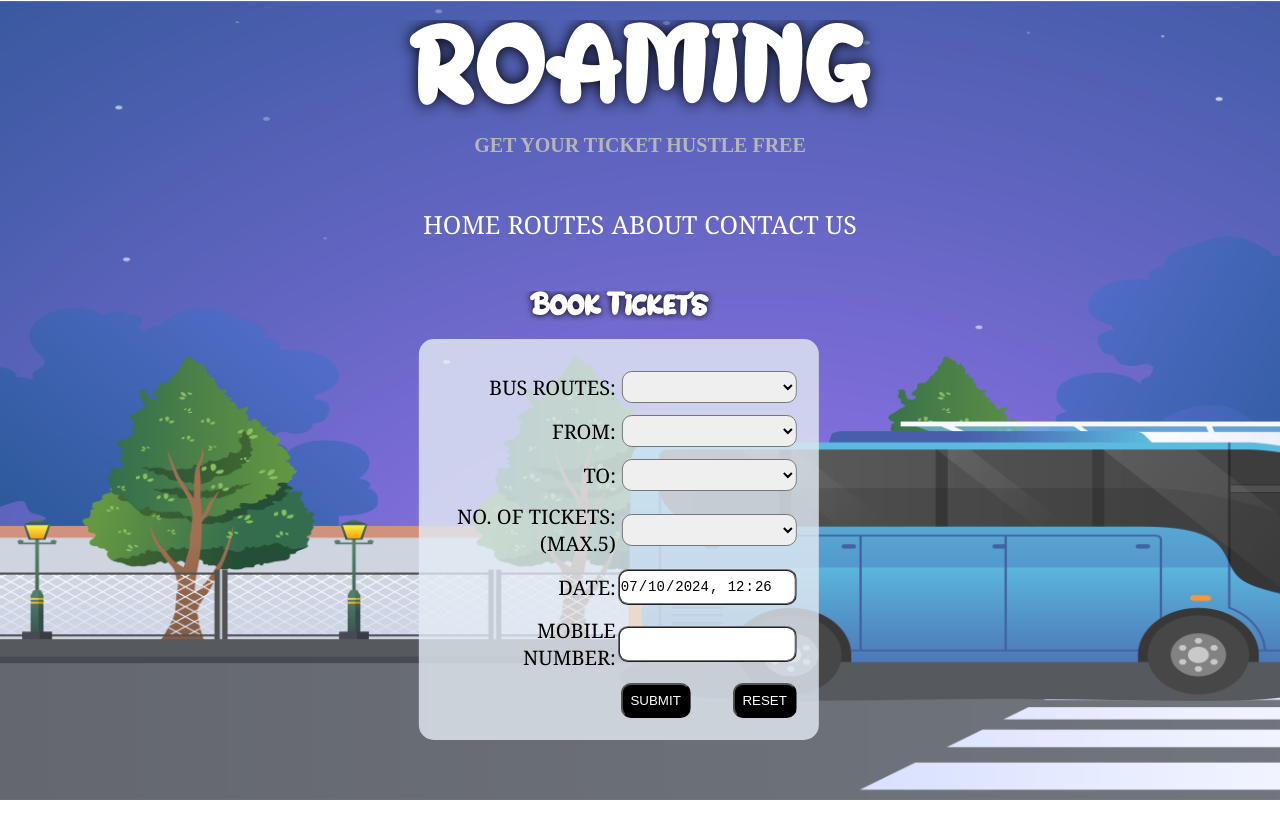
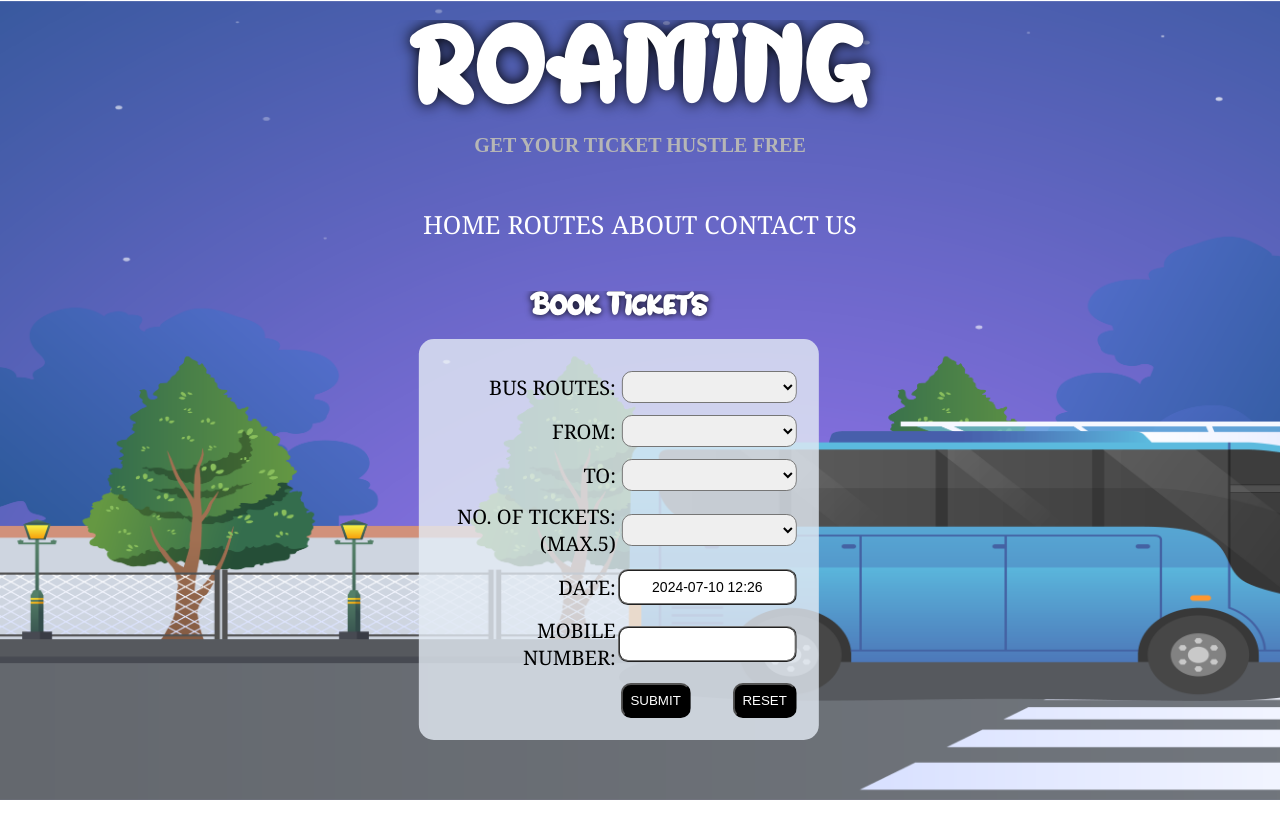
Before and after one commit to Nowsath2003/Bus_Reservation, a plain HTML site: page index.html in a window 1280 px wide. Drawn offline with nearby package versions, Linux system fonts and the light colour scheme.

Commit message:
Update index.html

```diff
--- a/index.html
+++ b/index.html
@@ -56,7 +56,7 @@
         </tr>
         <tr>
           <td>Date:</td>
-          <td><input type="datetime-local" id="datetime" name="datetime" value="{{currentdatetime()}}" readonly>
+          <td><input id="datetime" name="datetime" value="{{currentdatetime()}}" readonly>
           </td>
         </tr>
         <tr>
```
